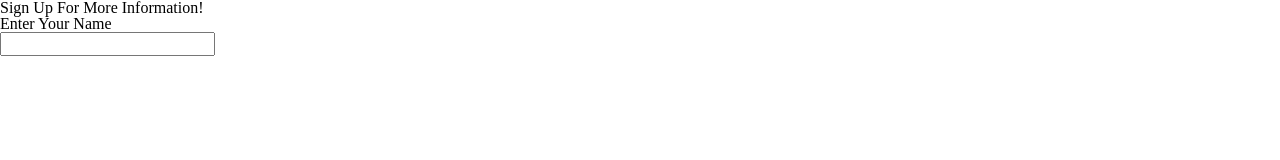
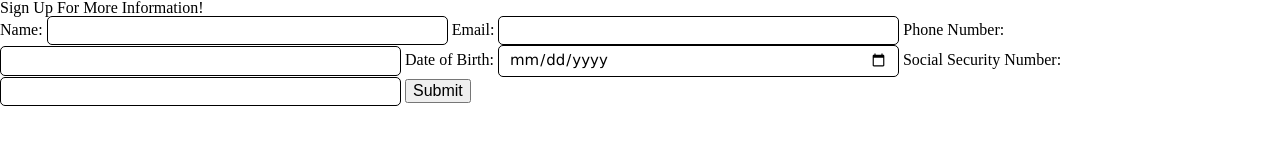
Before and after one commit to IIT-362-Kalawa/IIT-362-L2, a plain HTML site: page index.html in a window 1280 px wide. Drawn offline with Linux system fonts and the light colour scheme.

Commit message:
add details
Worked on adding the base of the html stucture

```diff
--- a/css/style.css
+++ b/css/style.css
@@ -0,0 +1,54 @@
+.name {
+    width: 31.33%;
+    font-size: 15px;
+    font-family: verdana;
+    padding: 3px 5px;
+    border: 1px solid black;
+    box-sizing: border-box;
+    padding: 5px 10px;
+    border-radius: 5px;
+  }
+
+.email {
+    width: 31.33%;
+    font-size: 15px;
+    font-family: verdana;
+    padding: 3px 5px;
+    border: 1px solid black;
+    box-sizing: border-box;
+    padding: 5px 10px;
+    border-radius: 5px;
+  }
+
+.phone {
+    width: 31.33%;
+    font-size: 15px;
+    font-family: verdana;
+    padding: 3px 5px;
+    border: 1px solid black;
+    box-sizing: border-box;
+    padding: 5px 10px;
+    border-radius: 5px;
+  }
+
+.ssn {
+    width: 31.33%;
+    font-size: 15px;
+    font-family: verdana;
+    padding: 3px 5px;
+    border: 1px solid black;
+    box-sizing: border-box;
+    padding: 5px 10px;
+    border-radius: 5px;
+  }
+
+.dob {
+    width: 31.33%;
+    font-size: 15px;
+    font-family: verdana;
+    padding: 3px 5px;
+    border: 1px solid black;
+    box-sizing: border-box;
+    padding: 5px 10px;
+    border-radius: 5px;
+  }
--- a/index.html
+++ b/index.html
@@ -1,17 +1,26 @@
 <!DOCTYPE html>
-<html lang="en" class="nojs">
+<html lang="en">
   <head>
     <title>Lab 2</title>
-  <meta charset="utf-8" />
-  <meta name="viewport" content="width=device-width,initial-scale=1.0,shrink-to-fit=no" />
-  <link rel="stylesheet" media="screen" href="css/reset.css" />
-  <link rel="stylesheet" media="screen" href="css/style.css" />
+    <meta charset="utf-8">
+    <meta name="viewport" content="width=device-width,initial-scale=1.0,shrink-to-fit=no">
+    <link rel="stylesheet" media="screen" href="css/reset.css">
+    <link rel="stylesheet" media="screen" href="css/style.css">
   </head>
   <body>
+    <h1>Sign Up For More Information!</h1>
       <form method="get" action="#null" autocomplete="off">
-  <h1>Sign Up For More Information!</h1>
-    <h3>Enter Your Name</h3>
-    <input>
+        <label for="name">Name:</label>
+        <input type="name" class="name" name="name" required autocomplete="name">
+        <label for="email">Email:</label>
+        <input type="email" class="email" name="email" required autocomplete="email">
+        <label for="phone">Phone Number:</label>
+        <input type="tel" class="phone" name="phone" pattern="[0-9]{3}-[0-9]{3}-[0-9]{4}" required autocomplete="tel">
+        <label for="dob">Date of Birth:</label>
+        <input type="date" class="dob" name="dob" required autocomplete="bday">
+        <label for="ssn">Social Security Number:</label>
+        <input type="text" class="ssn" name="ssn" pattern="\d{3}-\d{2}-\d{4}" required autocomplete="off">
+        <button type="submit">Submit</button>
      </form>
   </body>
 </html>
```
Lines whose indentation alone changed are shown as unchanged.
